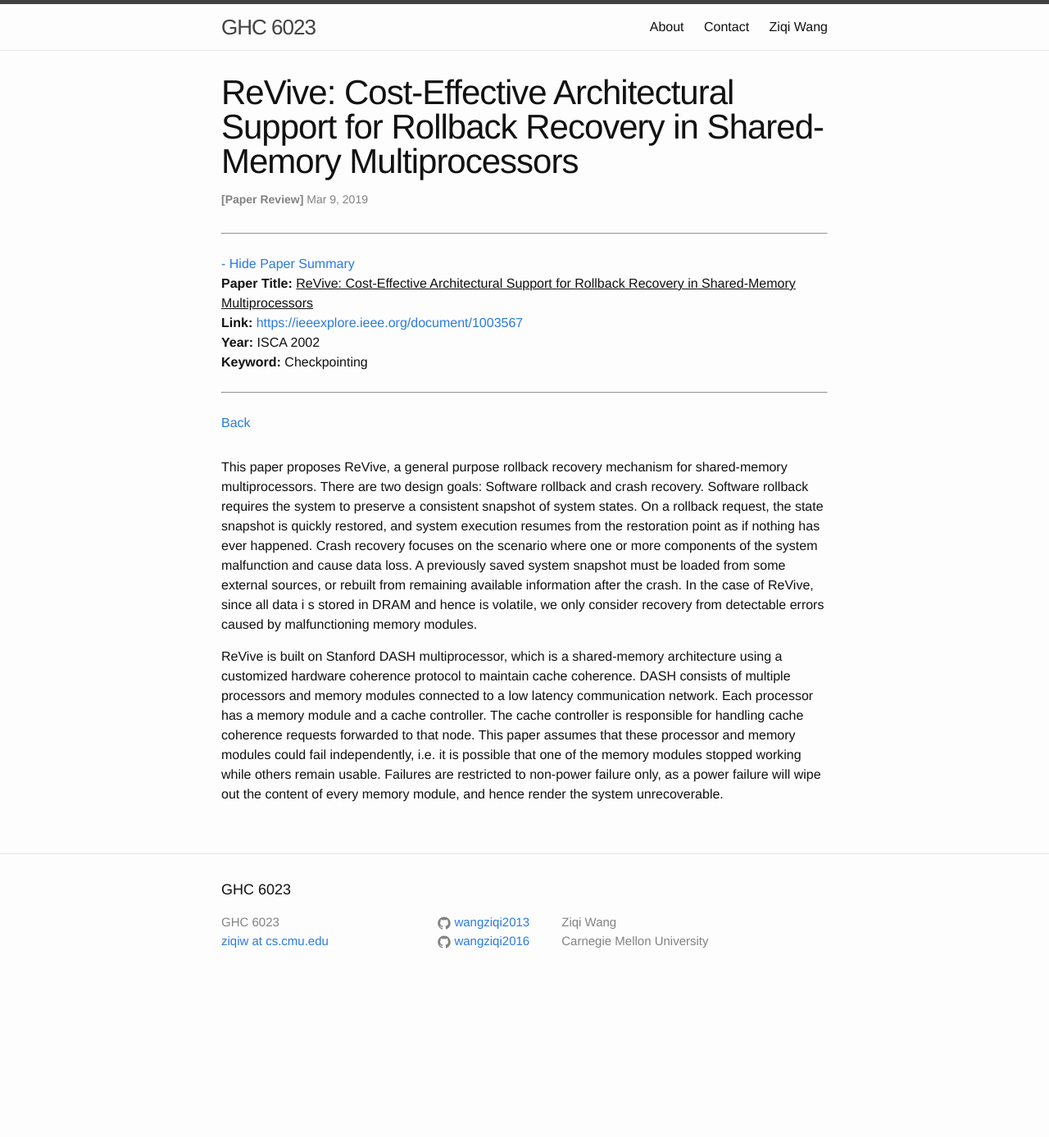
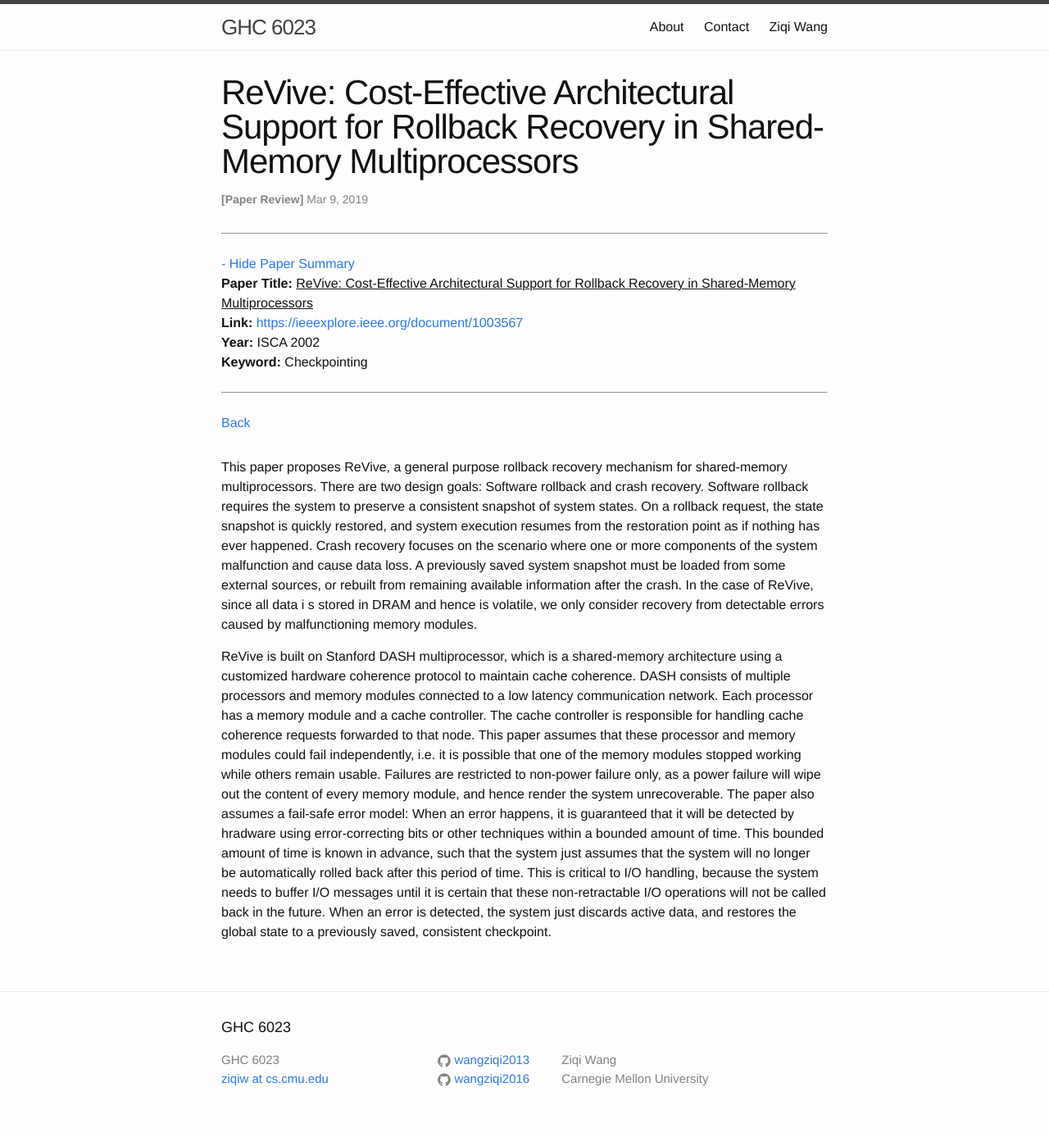
Before and after one commit to wangziqi2013/wangziqi2013.github.io, a Jekyll site: the page built from _posts/2019-03-09-revive.markdown, in a window 1280 px wide. Shown: the whole page at 82% size. Built offline with Jekyll 4.4.1, drawn with Linux system fonts in a browser that asks for light colours; before the commit the page ends 1219 px from its top, so only the background shows below that.

Commit message:
Adding failure model

```diff
--- a/_posts/2019-03-09-revive.markdown
+++ b/_posts/2019-03-09-revive.markdown
@@ -28,4 +28,10 @@ communication network. Each processor has a memory module and a cache controller
 handling cache coherence requests forwarded to that node. This paper assumes that these processor and memory modules
 could fail independently, i.e. it is possible that one of the memory modules stopped working while others remain usable.
 Failures are restricted to non-power failure only, as a power failure will wipe out the content of every memory module,
-and hence render the system unrecoverable.
+and hence render the system unrecoverable. The paper also assumes a fail-safe error model: When an error happens, it is
+guaranteed that it will be detected by hradware using error-correcting bits or other techniques within a bounded amount
+of time. This bounded amount of time is known in advance, such that the system just assumes that the system will no longer
+be automatically rolled back after this period of time. This is critical to I/O handling, because the system needs to buffer
+I/O messages until it is certain that these non-retractable I/O operations will not be called back in the future. When
+an error is detected, the system just discards active data, and restores the global state to a previously saved, consistent
+checkpoint.
```
